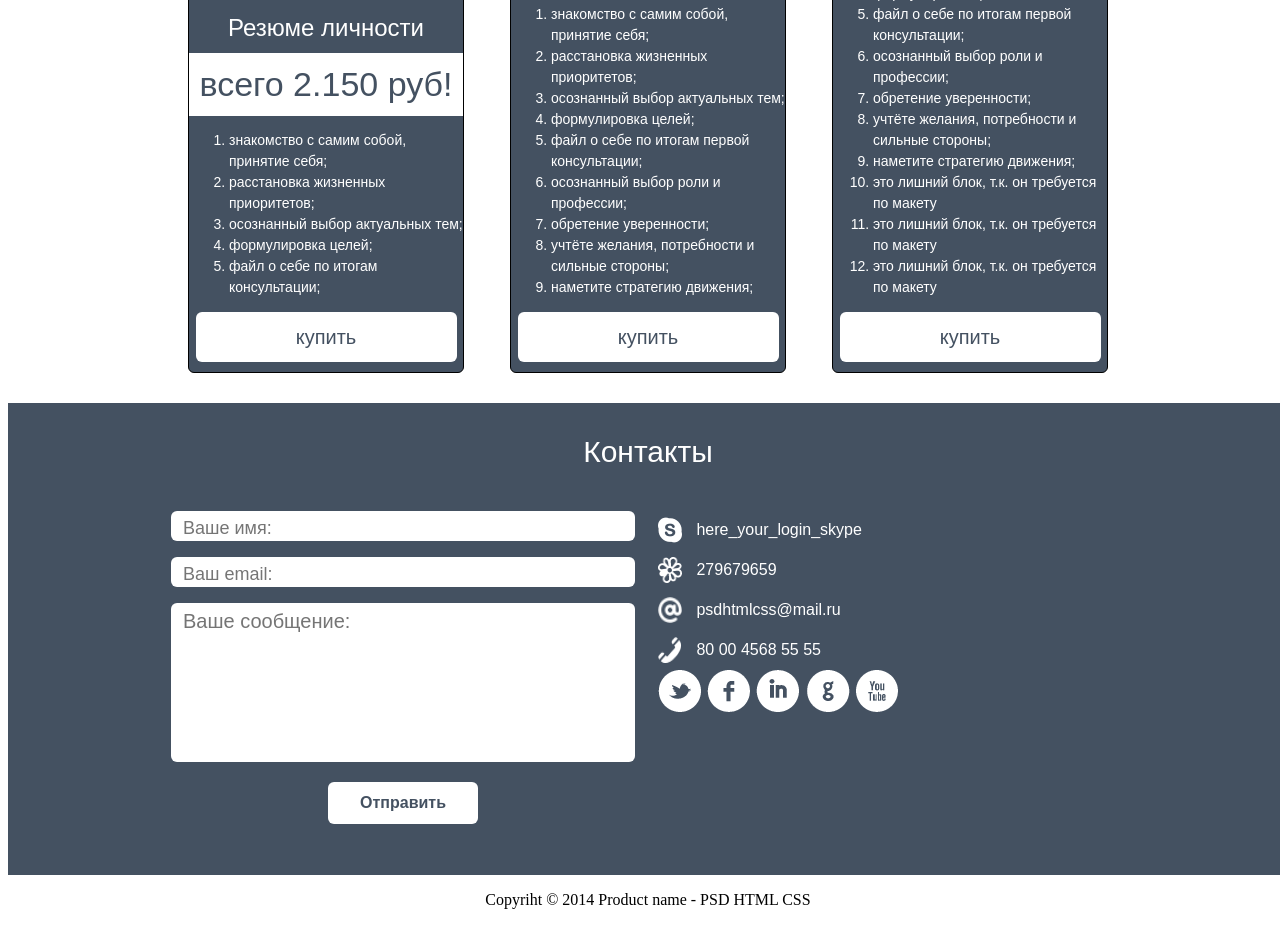
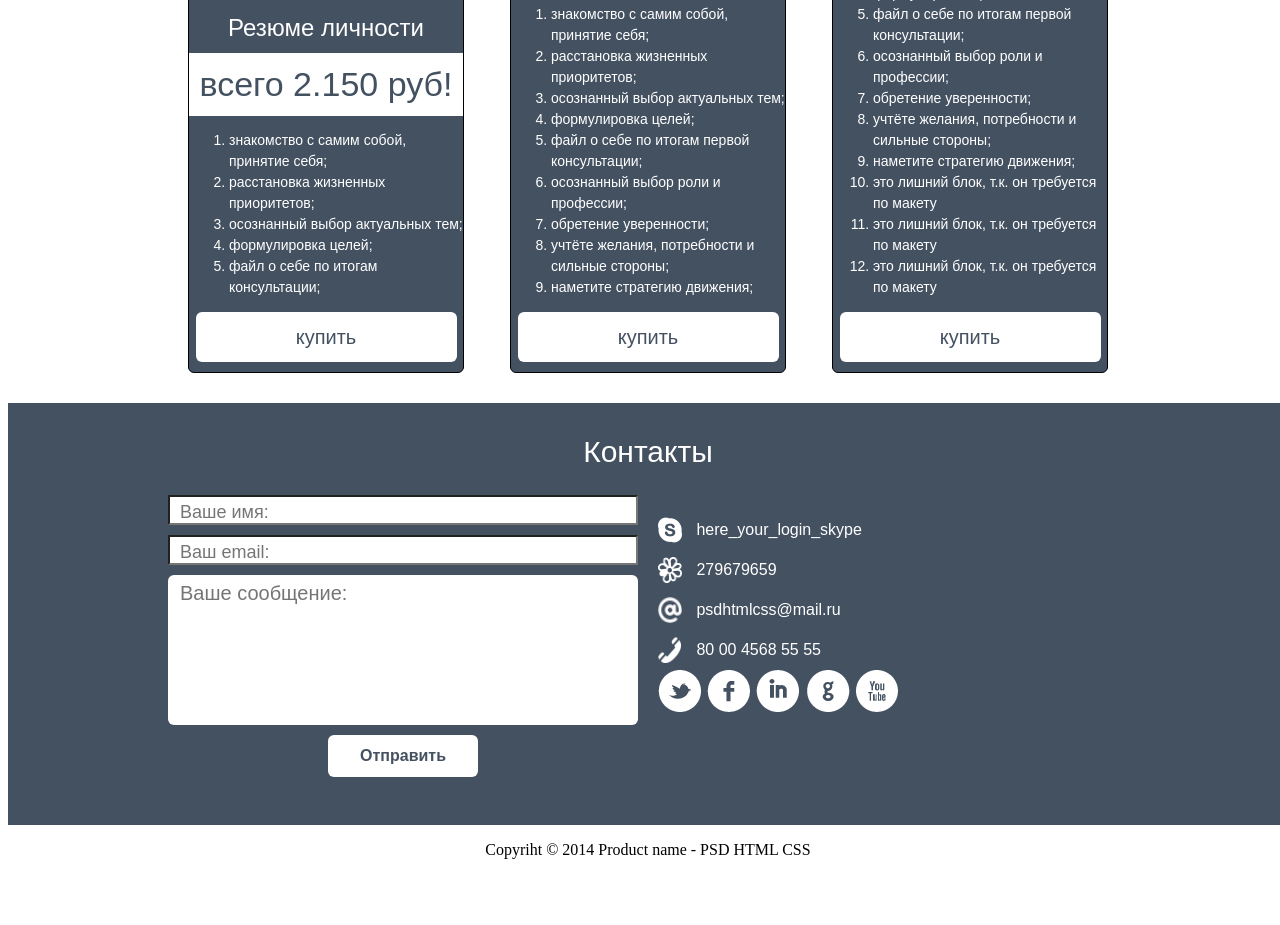
Before and after one commit to autoshkatulka/html5-css3, a plain HTML site: page index.html in a window 1280 px wide. Shown: the part 2071-2996 px from the top of the page. After the commit the page ends 2946 px from the top, so only its background shows below. Drawn offline with Linux system fonts and the light colour scheme.

Commit message:
отредактирована форма обратной связи

```diff
--- a/css/style.css
+++ b/css/style.css
@@ -371,7 +371,7 @@ a.name-userpic {
 
 .contacts {
 	width: 100%;
-	min-height: 400px;
+	min-height: 300px;
 	padding: 30px;
 	box-sizing: border-box;
 	background-color: rgb(68, 81, 97);
@@ -390,7 +390,7 @@ a.name-userpic {
 
 .parent {
 	width: 100%;
-	min-height: 350px;
+	min-height: 300px;
 	display: flex;
 	flex-direction: row;
 	justify-content: center;
@@ -400,7 +400,7 @@ a.name-userpic {
 
 .child {
 	width: 470px;
-	height: 350px;
+	height: 300px;
 	margin: 0 10px 0 10px;
 }
 .child:item-2 {
@@ -421,27 +421,30 @@ input {
 }
 
 .input-text {
+	display: block;
+	width: 100%;
+	margin: 0 0 10px 0;
+	padding: 5px 0 0 10px;
+	box-sizing: border-box;
 	font-size: 18px;
 	font-family: "Arial";
 	color: rgb(68, 81, 97);
 	text-decoration: none;
 	background-color: #fff;
 	outline: none;
-	width: 450px;
+	/* width: 100%; /
 	border: 2px solid transparent;
 	border-radius: 6px;
-	padding: 5px 0 0 10px;
-}
-
-textarea[type="message"] {
-	color: rgb(68, 81, 97);
-	font-size: 18px;
-	font-family: "Arial";
+	/ padding: 5px 0 0 10px; */
 }
 
 .messages {
 	min-height: 150px;
-	width: 450px;
+	display: block;
+	width: 100%;
+	margin: 0 0 10px 0;
+	padding: 5px 0 0 10px;
+	box-sizing: border-box;
 	font-size: 20px;
 	font-family: "Arial";
 	color: rgb(68, 81, 97);
@@ -450,10 +453,9 @@ textarea[type="message"] {
 	outline: none;
 	border: 2px solid transparent;
 	border-radius: 6px;
-	padding: 5px 0 0 10px;
+	/* padding: 5px 0 0 10px; */
 	resize: none;
 }
-
 input[type="submit"] {
 	font-size: 16px;
 	font-weight: 700;
@@ -486,11 +488,6 @@ input[type="submit"]:active {
  	border-color: #a9db80;
 }
 
-/*@font-face {
-    font-family: Socialico;
-    src: local(socialico), url(fonts/socialico.ttf);
-   }*/
-
 .social {
 	display: block;
 	width: 240px;
--- a/index.html
+++ b/index.html
@@ -166,19 +166,11 @@
 				<div class="parent">
 					<div class="child item-1">
 						<form action="#on">
-							<p>
-								<input type="text" class="input-text" placeholder="Ваше имя:">
-							</p>
-							<p>
-								<input type="email" class="input-text" placeholder="Ваш email:">
-							</p>
-							<p>
-								<textarea class="messages" placeholder="Ваше сообщение:"></textarea>
-							</p>
-							<p>
-								<input type="submit" value="Отправить">
-							</p>
-						</form>
+							<input type="text" class="input-text" placeholder="Ваше имя:">
+							<input type="email" class="input-text" placeholder="Ваш email:">
+							<textarea class="messages" placeholder="Ваше сообщение:"></textarea>
+							<input type="submit" value="Отправить">
+							</form>
 					</div>
 					<div class="child item-2">
 						<span class="social">
```
